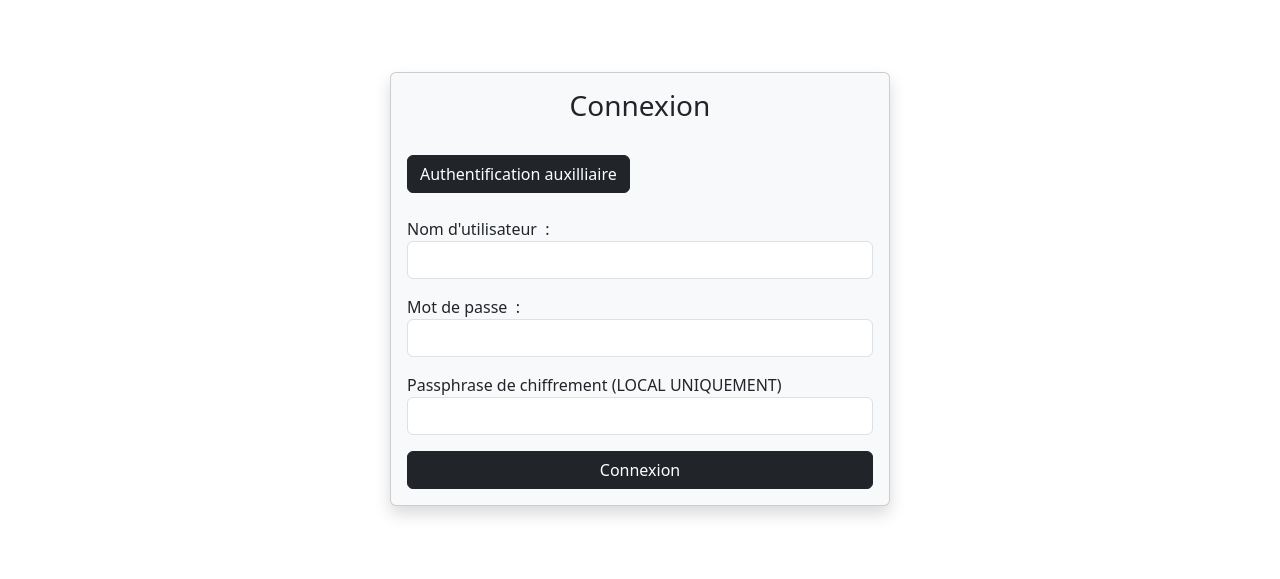
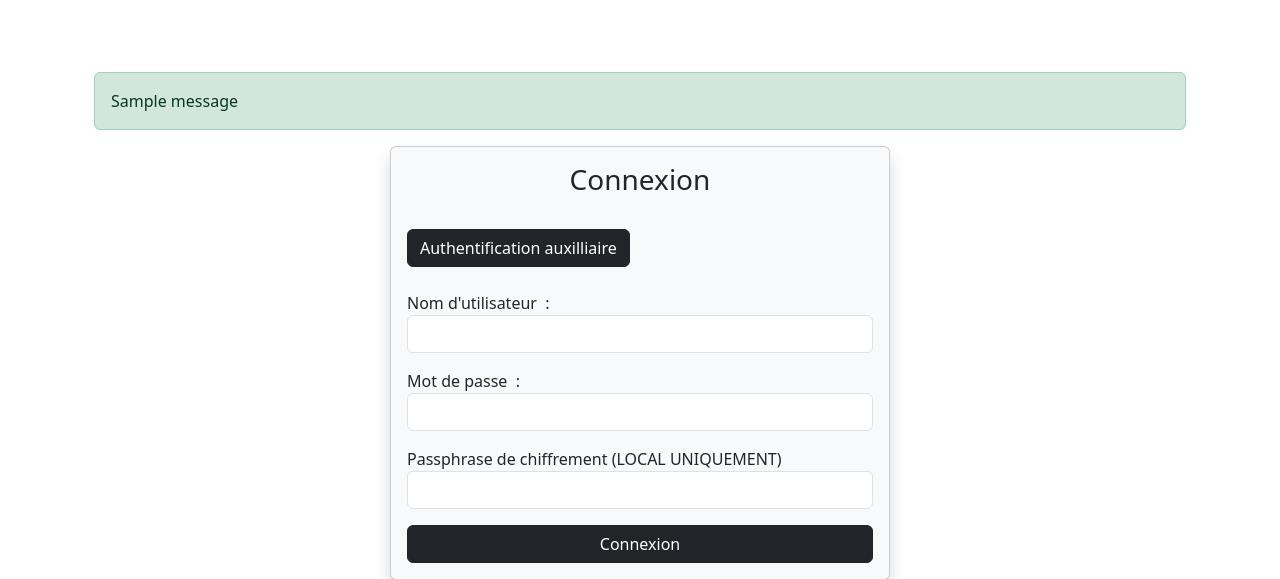
Before and after one commit to DevBlocks42/VaultChat, a Django app: page /users/login in a window 1280 px wide. Shown: the part 56-635 px from the top of the page. Run offline with Django 5.2, Linux system fonts and the light colour scheme; tables that the repository leaves empty hold one stand-in row (values such as "Sample post"); one stand-in notice (Sample message) is shown.

Commit message:
Ajout protection anti replay + UI des messages d'erreurs/succès pour l'authentification

```diff
--- a/apps/users/templates/users/dashboard.html
+++ b/apps/users/templates/users/dashboard.html
@@ -10,6 +10,7 @@
 
 {% block content %}
 <div class="container mt-5">
+    {% include 'components/messages.html' %}
     {% if form.non_field_errors %}
         <div class="" role="alert">
             {{ form.non_field_errors }}
--- a/apps/users/templates/users/login.html
+++ b/apps/users/templates/users/login.html
@@ -10,6 +10,7 @@
 
 {% block content %}
 <div class="container mt-5">
+    {% include 'components/messages.html' %}
     {% if form.non_field_errors %}
         <div class="" role="alert">
             {{ form.non_field_errors }}
--- a/apps/users/views/login_view.py
+++ b/apps/users/views/login_view.py
@@ -1,8 +1,10 @@
 from django.shortcuts import render, redirect
 from django.contrib.auth import authenticate, login
 from django.contrib import messages
+from django.conf import settings
 from ..services import AuthService, UserService
 from ..forms import LoginForm
+import time
 
 def view(request):
     form = LoginForm()
@@ -13,12 +15,16 @@ def view(request):
             password = form.cleaned_data["password"]
             signature = form.cleaned_data["signature"]
             challenge = request.session.get("auth_challenge")
+            issued_at = challenge.get('issued_at')
             nonce = challenge.get('nonce')
             user = authenticate(request, username=username, password=password)
+            if time.time() - issued_at > settings.CHALLENGE_TTL:
+                messages.error(request, "Le challenge a expiré.")
+                return redirect('users-login')
+                del request.session["auth_challenge"]
             if user is None:
-                messages.warning(request, "Nom d'utilisateur, mot de passe ou signature incorrect.")
+                messages.error(request, "Nom d'utilisateur, mot de passe ou signature incorrect.")
                 return redirect('users-login')
-            #UserService.read_user(username)
             signing_public_key = user.identity.signing_public_key
             if AuthService.verify_challenge(nonce, signature, signing_public_key):
                 login(request, user)
@@ -26,7 +32,7 @@ def view(request):
                 messages.success(request, "Authentification réussie.")
                 return redirect('users-dashboard')
             else:
-                messages.warning(request, "Nom d'utilisateur, mot de passe ou signature incorrect.")
+                messages.error(request, "Nom d'utilisateur, mot de passe ou signature incorrect.")
                 return redirect('users-login')
     return render(request, "users/login.html", {
         'form': form
--- /dev/null
+++ b/templates/components/messages.html
@@ -0,0 +1,9 @@
+{% if messages %}
+  <div class="messages">
+    {% for message in messages %}
+      <div class="alert alert-{% if message.tags == 'error' %}danger{% else %}{{ message.tags }}{% endif %}">
+        {{ message }}
+      </div>
+    {% endfor %}
+  </div>
+{% endif %}
```
